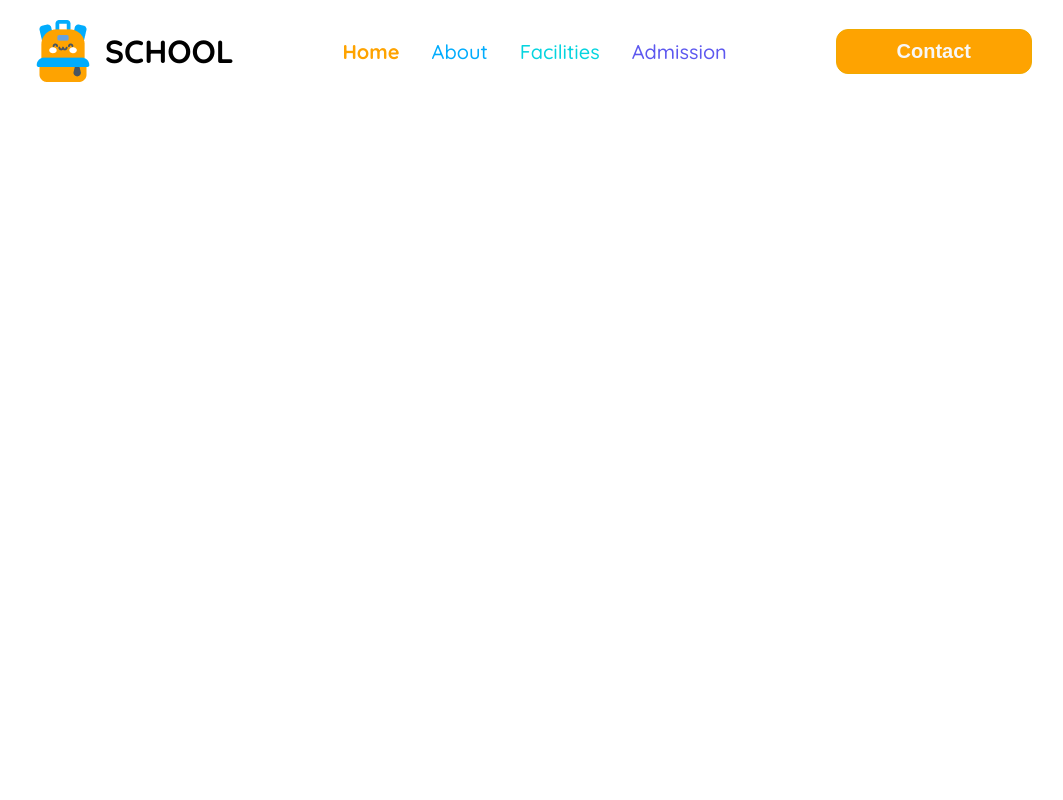
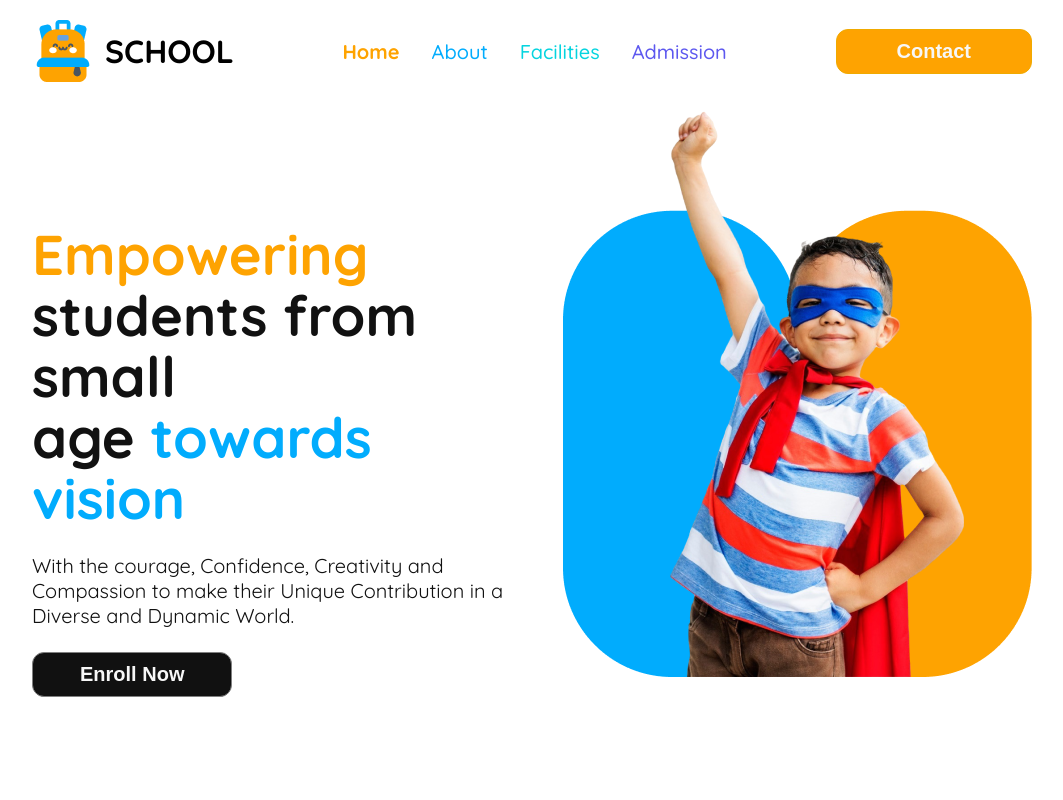
Before and after one commit to Tirtha2021/Assignmrnt-2, a plain HTML site: page index.html in a window 1280 px wide. Shown: the whole page, without its empty margins (108-1171 px from the left). Drawn offline with Linux system fonts and the light colour scheme.

Commit message:
add banner part

```diff
--- a/index.html
+++ b/index.html
@@ -35,6 +35,24 @@
             </div>
         </nav>
         <!-- nav part end -->
+         <!-- banner part start -->
+        <section class="banner disply-flex">
+            <div class="banner-content">
+                <h1 class="banner-title black-clr">
+                    <span class="orange-clr">Empowering</span> <br>students from small <br>
+                    age <span class="skyblue-clr">towards vision</span>
+                </h1>
+                <p class="description black-clr">
+                    With the courage, Confidence, Creativity and Compassion to make their Unique Contribution in a
+                    Diverse and Dynamic World.
+                </p>
+                <button class="banner-btn black-bgc white-clr">Enroll Now</button>
+            </div>
+            <div>
+                <img class="banner-img" src="assets/hero-kids.png" alt="">
+            </div>
+        </section>
+        <!-- banner part end -->
 
 
     </header>
```
